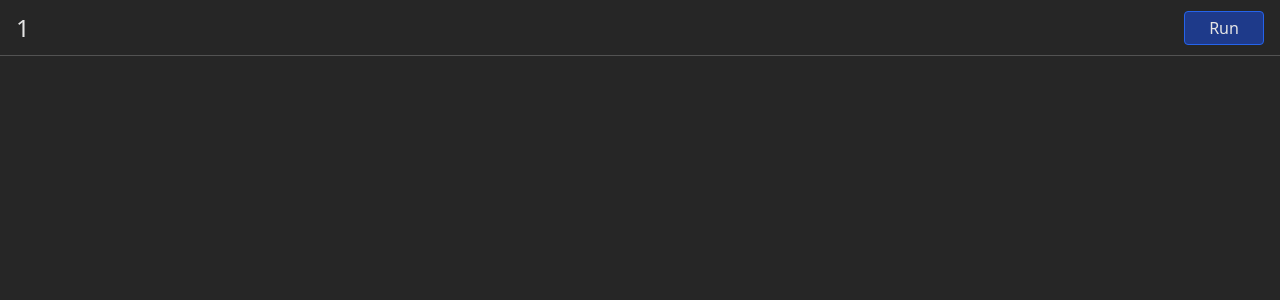
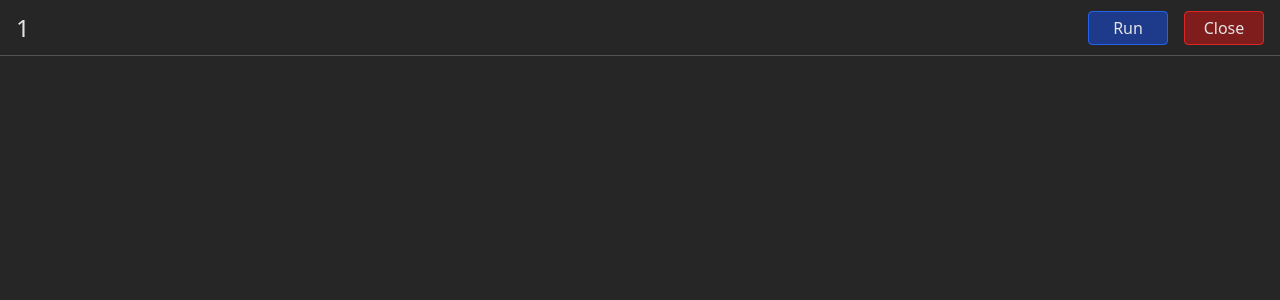
Before and after one commit to mrivnak/tarp, a Vue app: page /#/project/1 in a window 1280 px wide. Shown: the top 300 px of the page. Built offline with nearby package versions, Linux system fonts and the light colour scheme.

Commit message:
ui tweaks and back button

```diff
--- a/src/components/LoadProject.vue
+++ b/src/components/LoadProject.vue
@@ -17,7 +17,7 @@ async function load() {
 <template>
   <div class="flex justify-center items-center h-full">
     <div class="flex flex-col">
-      <h1 class="text-bold">To get started, open a cargo project.</h1>
+      <h1 class="text-bold text-2xl m-4">To get started, open a cargo project.</h1>
       <div class="w-full flex justify-center">
         <button
           class="shrink py-1 px-2 border border-neutral-600 rounded-lg"
--- a/src/components/Project.vue
+++ b/src/components/Project.vue
@@ -1,13 +1,14 @@
 <script setup lang="ts">
 import { invoke } from "@tauri-apps/api"
 import { ref } from "vue"
-import { useRoute } from "vue-router"
+import { useRoute, useRouter } from "vue-router"
 // @ts-ignore
 import { PulseLoader } from "vue3-spinner"
 import { SimpleReport } from "../types"
 import FileDisplay from "./FileDisplay.vue"
 
 const route = useRoute()
+const router = useRouter()
 
 const report = ref(null as SimpleReport | null)
 const loading = ref(false)
@@ -24,10 +25,10 @@ async function run() {
 
 <template>
   <div
-    class="fixed h-14 flex items-center w-full px-4 border-b border-neutral-600 bg-neutral-800 bg-opacity-95"
+    class="fixed h-14 flex items-center w-full px-4 space-x-4 border-b border-neutral-600 bg-neutral-800 bg-opacity-95"
   >
     <h1 class="grow text-bold text-2xl">{{ route.params.name }}</h1>
-    <p class="px-2" v-if="report">
+    <p v-if="report">
       Coverage: {{ (report.coverage * 100).toFixed(2) }}%
     </p>
     <button
@@ -37,6 +38,9 @@ async function run() {
       <PulseLoader v-if="loading" :loading="true" color="#e5e5e5" size="5px" />
       <span v-else>Run</span>
     </button>
+    <button
+      class="bg-red-900 p-1 px-4 w-20 rounded border border-red-600"
+      @click="() => (router.back())">Close</button>
   </div>
   <div class="pt-16 m-2 mt-0">
     <FileDisplay
```
